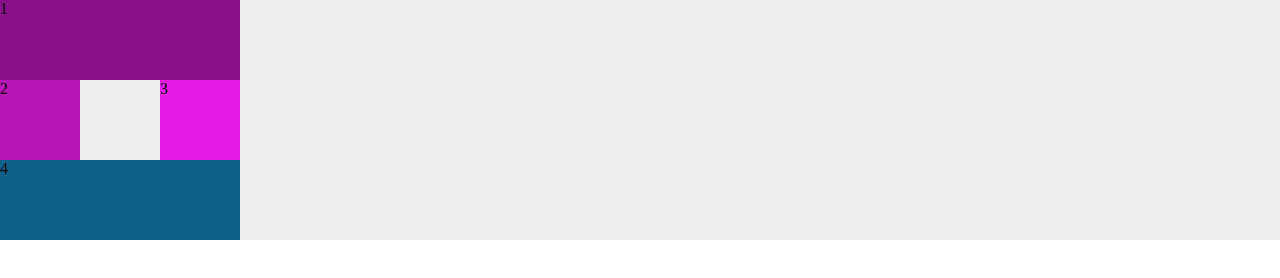
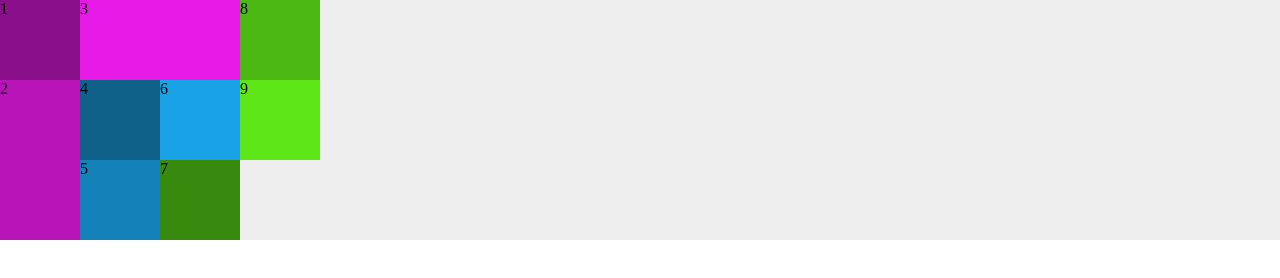
Before and after one commit to Toshiro-Morishita/CSS-Grid-Layout, a plain HTML site: page index.html in a window 1280 px wide. Drawn offline with Linux system fonts and the light colour scheme.

Commit message:
自動的に要素を配置する

```diff
--- a/css/styles.css
+++ b/css/styles.css
@@ -7,36 +7,26 @@ body {
   background: #eee;
   display: grid;
   grid-template-rows: 80px 80px 80px;
-  /* grid-template-columns: 80px 80px 80px; */
-  /* grid-template-areas:
-    "header header header"
-    "main   main   sidebar"
-    "footer footer footer" */
-  /* grid-template-areas:
-    "header header header"
-    "main   .      sidebar"
-    "footer footer footer"; */
-  grid-template:
-    "header header header" 80px
-    "main   .      sidebar" 80px
-    "footer footer footer" 80px
-    / 80px 80px 80px;
+  grid-template-columns: 80px 80px 80px;
+  grid-auto-flow: dense column;
+  grid-auto-rows: 80px;
+  grid-auto-columns: 80px;
 }
 .item-1 {
   background: hsl(300, 80%, 30%);
-  grid-area: header;
 }
 .item-2 {
   background: hsl(300, 80%, 40%);
-  grid-area: main;
+  grid-row: span 2;
+  grid-column: span 1;
 }
 .item-3 {
   background: hsl(300, 80%, 50%);
-  grid-area: sidebar;
+  grid-row: span 1;
+  grid-column: span 2;
 }
 .item-4 {
   background: hsl(200, 80%, 30%);
-  grid-area: footer;
 }
 .item-5 {
   background: hsl(200, 80%, 40%);
--- a/index.html
+++ b/index.html
@@ -12,11 +12,11 @@
     <div class="item-2">2</div>
     <div class="item-3">3</div>
     <div class="item-4">4</div>
-    <!-- <div class="item-5">5</div>
+    <div class="item-5">5</div>
     <div class="item-6">6</div>
     <div class="item-7">7</div>
     <div class="item-8">8</div>
-    <div class="item-9">9</div> -->
+    <div class="item-9">9</div>
   </div>
 </body>
 </html>
```
